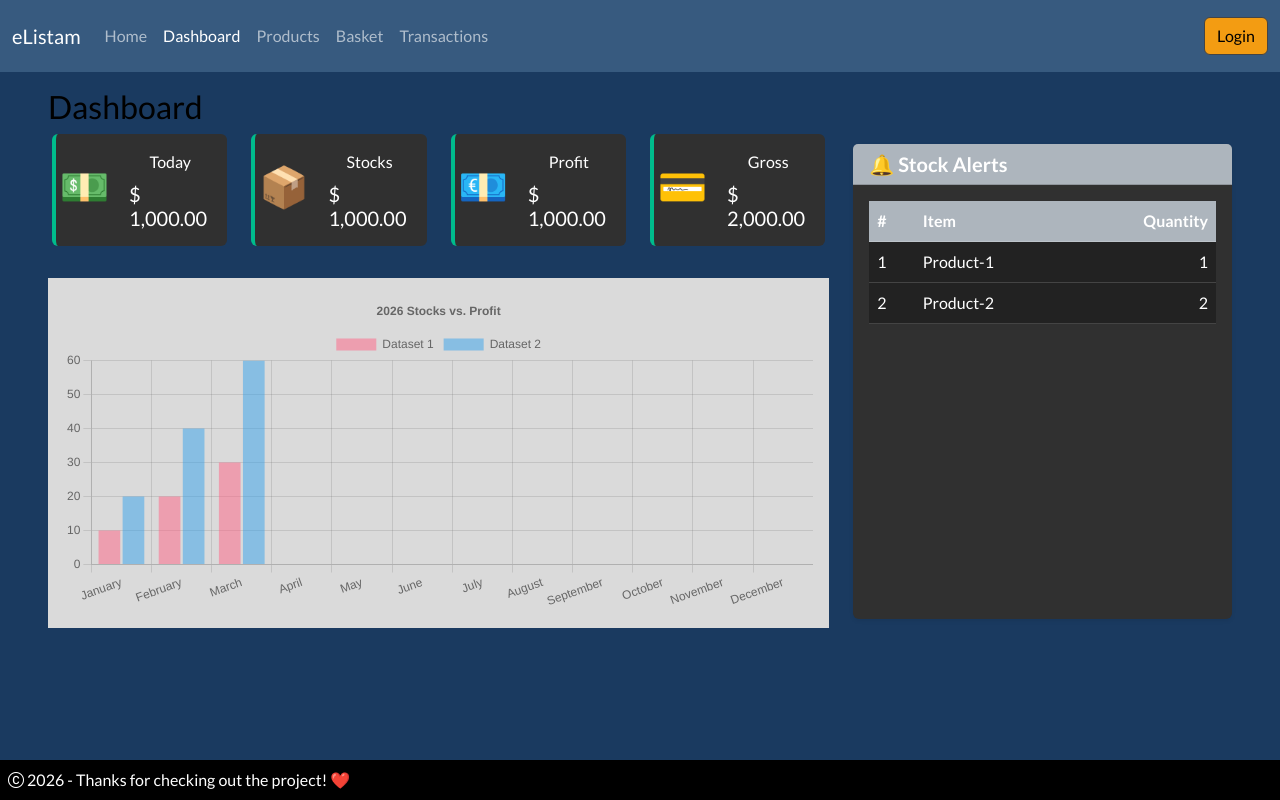
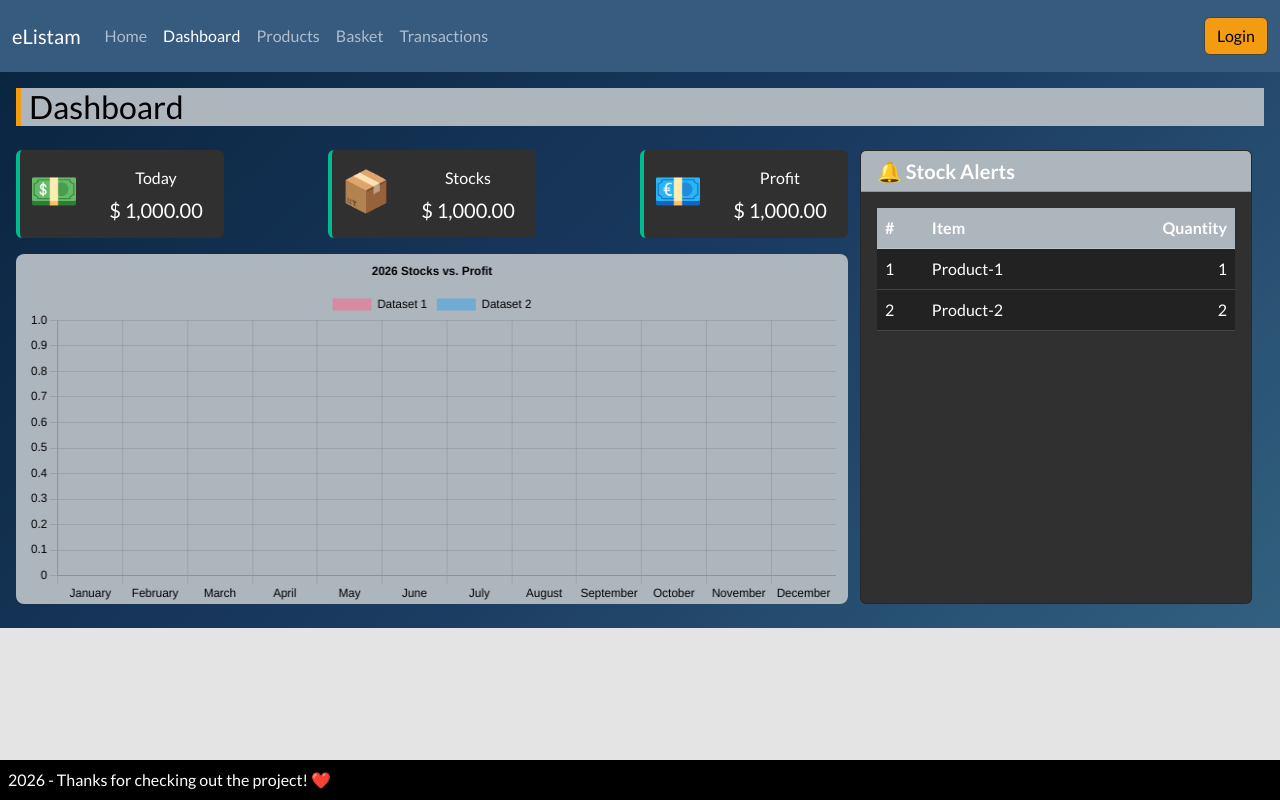
Before and after one commit to johndave-uganiza/elistam, a React (Vite) app in the folder client/: page /dashboard in a window 1280 px wide. Built offline with nearby package versions, Linux system fonts and the light colour scheme.

Commit message:
Install bootstrap icons and enhance the ui design of dashboard and products pages

```diff
--- a/client/index.html
+++ b/client/index.html
@@ -6,7 +6,6 @@
   <link rel="icon" type="image/svg+xml" href="/favicon.svg" />
   <meta name="viewport" content="width=device-width, initial-scale=1.0" />
   <title>eListam</title>
-  <link rel="stylesheet" href="https://cdn.jsdelivr.net/npm/bootstrap-icons@1.13.1/font/bootstrap-icons.min.css">
 </head>
 
 <body style="background-color: rgb(228, 228, 228); color: black;">
--- a/client/package.json
+++ b/client/package.json
@@ -13,6 +13,7 @@
   },
   "dependencies": {
     "bootstrap": "^5.3.8",
+    "bootstrap-icons": "^1.13.1",
     "bootswatch": "^5.3.8",
     "chart.js": "^4.5.1",
     "react": "^19.2.4",
--- a/client/src/components/BarChart.jsx
+++ b/client/src/components/BarChart.jsx
@@ -23,13 +23,42 @@ function BarChart() {
   const options = {
     responsive: true,
     maintainAspectRatio: false,
+    scales: {
+      x: {
+        ticks: {
+          color: "#000", // x-axis labels
+        },
+        title: {
+          display: false,
+          color: "#000",
+        },
+      },
+      y: {
+        ticks: {
+          color: "#000", // y-axis labels
+        },
+        beginAtZero: true,
+        title: {
+          display: false,
+          color: "#000",
+        },
+      },
+    },
     plugins: {
       legend: {
         position: "top",
+        labels: {
+          color: "#000", // legend text
+        },
       },
       title: {
         display: true,
         text: "2026 Stocks vs. Profit",
+        color: "#000", // title text
+      },
+      tooltip: {
+        titleColor: "#000",
+        bodyColor: "#000",
       },
     },
   };
@@ -54,12 +83,12 @@ function BarChart() {
     datasets: [
       {
         label: "Dataset 1",
-        data: [10, 20, 30],
+        data: [0, 0, 0],
         backgroundColor: "rgba(255, 99, 132, 0.5)",
       },
       {
         label: "Dataset 2",
-        data: [20, 40, 60],
+        data: [0, 0, 0],
         backgroundColor: "rgba(53, 162, 235, 0.5)",
       },
     ],
--- a/client/src/components/ProductCard.jsx
+++ b/client/src/components/ProductCard.jsx
@@ -6,12 +6,12 @@ function ProductCard({
 }) {
   const { title, price, thumbnail, stock } = productItem;
   return (
-    <div className="col-xl-2 col-lg-3 col-md-4 col-sm-5 col-6 card bg-primary-subtle p-1 shadow border border-2 border-primary">
-      <div className="card-header bg-primary text-white fs-7 fw-medium">
+    <div className="col-xl-2 col-lg-3 col-md-3 col-sm-5 col-12 card bg-primary-subtle p-1 shadow border border-2 border-primary">
+      <div className="card-header bg-primary text-white small fw-medium">
         <span>{title}</span>
       </div>
       <div className="card-body d-flex flex-column gap-3 justify-content-center align-items-center mb-2 bg-white">
-        <img className="w-75" src={thumbnail} alt="" />
+        <img className="w-50" src={thumbnail} alt="" />
 
         <div className="align-self-start">
           <div className="d-flex align-items-center">
--- a/client/src/components/ProductsToolbar.jsx
+++ b/client/src/components/ProductsToolbar.jsx
@@ -5,30 +5,22 @@ function ProductsToolbar({
   handleAddProductClick,
   handleSearchInput,
   handleSortByChange,
-  products,
+  // products,
   sortBy,
 }) {
   return (
-    <div>
-      <div className="row">
-        <div className="col-6">
+    <div className="col-12 p-0 d-flex">
+      <div className="col-6 d-flex align-items-center gap-2">
         <SearchBar handleSearchInput={handleSearchInput} />
-          <SortDropdown
-            handleSortByChange={handleSortByChange}
-            sortBy={sortBy}
-          />
+        <SortDropdown handleSortByChange={handleSortByChange} sortBy={sortBy} />
       </div>
-        <div className="col-6 d-flex justify-content-end">
-          <div>
-            <h6 className=" py-3">Total Products:{products?.length}</h6>
+      <div className="col-6 text-end p-0">
         <button
           onClick={() => handleAddProductClick()}
-              className="btn btn-sm btn-primary p-2"
+          className="btn btn-sm btn-primary"
         >
           + Add Product
         </button>
-          </div>
-        </div>
       </div>
     </div>
   );
--- a/client/src/components/SearchBar.jsx
+++ b/client/src/components/SearchBar.jsx
@@ -1,13 +1,11 @@
 function SearchBar({ handleSearchInput }) {
   return (
-    <div className="mb-3">
-      <input
-        className=" form-control text-black bg-white"
-        type="search"
-        placeholder="Search"
-        onChange={handleSearchInput}
-      />
-    </div>
+    <input
+      className=" form-control form-control-sm text-black bg-white"
+      type="search"
+      placeholder="Search"
+      onChange={handleSearchInput}
+    />
   );
 }
 
--- a/client/src/components/SortDropdown.jsx
+++ b/client/src/components/SortDropdown.jsx
@@ -2,9 +2,8 @@ import { productsSortBy } from "../data/productsSortBy";
 const { name, price, defaultSortBy } = productsSortBy;
 function SortDropdown({ handleSortByChange, sortBy }) {
   return (
-    <div className="mb-3">
     <select
-        className="form-select p-2"
+      className="form-select form-select-sm"
       value={sortBy || ""}
       onChange={handleSortByChange}
     >
@@ -16,7 +15,6 @@ function SortDropdown({ handleSortByChange, sortBy }) {
       <option value={name.asc.value}>{name.asc.label}</option>
       <option value={name.desc.value}>{name.desc.label}</option>
     </select>
-    </div>
   );
 }
 
--- a/client/src/pages/dashboard/Dashboard.jsx
+++ b/client/src/pages/dashboard/Dashboard.jsx
@@ -20,42 +20,40 @@ function Dashboard() {
       label: "Profit",
       bg: "bg-warning text-dark",
     },
-    {
-      icon: "💳",
-      value: "$ 2,000.00",
-      label: "Gross",
-      bg: "bg-warning text-dark",
-    },
+    // {
+    //   icon: "💳",
+    //   value: "$ 2,000.00",
+    //   label: "Gross",
+    //   bg: "bg-warning text-dark",
+    // },
   ];
 
   return (
     <div
-      className="flex-fill container-fluid py-3 px-sm-5"
-      // style={{
-      //   background: "linear-gradient(135deg, #0A2540, #1A3A60, #32607F)",
-      // }}
+      className="container-fluid"
       style={{
-        background: "#1A3A60",
+        background: "linear-gradient(135deg, #0A2540, #1A3A60, #32607F)",
       }}
     >
-      <h3>Dashboard</h3>
-      <div className="row d-flex justify-content-center align-items-center">
-        {/* Summary Cards */}
-        <div className="col-8">
-          <div className="row g-3 justify-content-between mb-3">
+      <div className="row mb-2 p-3">
+        <div className="p-0 bg-light border-start border-5 border-warning">
+          <h3 className="ms-2 m-0">Dashboard</h3>
+        </div>
+      </div>
+      <div className="row px-3 pb-4">
+        <div className="col-md-8 col-12">
+          <div className="row justify-content-between ">
             {cards.map((card, index) => (
-              <div key={index} className="col-md-4 col-lg-3 p-0">
-                <div className="container">
-                  <div className="card mb-3 border-0 border-start border-4 border-success">
-                    <div className="row g-0">
-                      <div className="col-md-4 d-flex align-items-center justify-content-center">
-                        <h2>{card.icon}</h2>
-                      </div>
-                      <div className="col-md-8">
-                        <div className="card-body d-flex flex-column align-items-center justify-content-center">
-                          <p className="card-title">{card.label}</p>
-                          <h5 className="card-text">{card.value}</h5>
-                        </div>
+              <div key={index} className="col-md-3 col-12 p-0">
+                <div className="card mb-3 border-0 border-4 border-start border-success">
+                  <div className="row g-0">
+                    <div className="col-lg-4 col-md-12 col-4 d-flex align-items-center justify-content-center">
+                      <h2>{card.icon}</h2>
+                    </div>
+                    <div className="col-lg-8 col-md-12 col-4">
+                      <div className="card-body d-flex flex-column align-items-center justify-content-center text-nowrap">
+                        <p className="card-title">{card.label}</p>
+                        <h5 className="card-text">{card.value}</h5>
                       </div>
                     </div>
                   </div>
@@ -63,22 +61,22 @@ function Dashboard() {
               </div>
             ))}
           </div>
-
-          {/* Stock Alerts */}
-          <div className="bg-secondary-subtle p-3" style={{ height: "350px" }}>
+          {/* Bar Chart */}
+          <div
+            className="row mb-3 mb-md-0 bg-light rounded-3"
+            style={{ height: "350px" }}
+          >
             <BarChart />
           </div>
         </div>
-
-        <div className="col-4">
-          <div className="card shadow-sm border-0" style={{ height: "475px" }}>
+        <div className="col-md-4 col-12  d-flex">
+          <div className="card flex-fill">
             <div className="card-header bg-light d-flex align-items-center justify-content-between">
               <h5 className="mb-0 fw-semibold">🔔 Stock Alerts</h5>
             </div>
-
             <div className="card-body">
               <div className="table-responsive">
-                <table className="table table-hover w-100">
+                <table className="table table-hover">
                   <thead className="table-light">
                     <tr>
                       <th>#</th>
```
Also changed, not shown: client/src/pages/products/ProductList.jsx (+29 -23 lines), 1 other file (tests, documents, lock files or other folders). Lines whose indentation alone changed are shown as unchanged.
